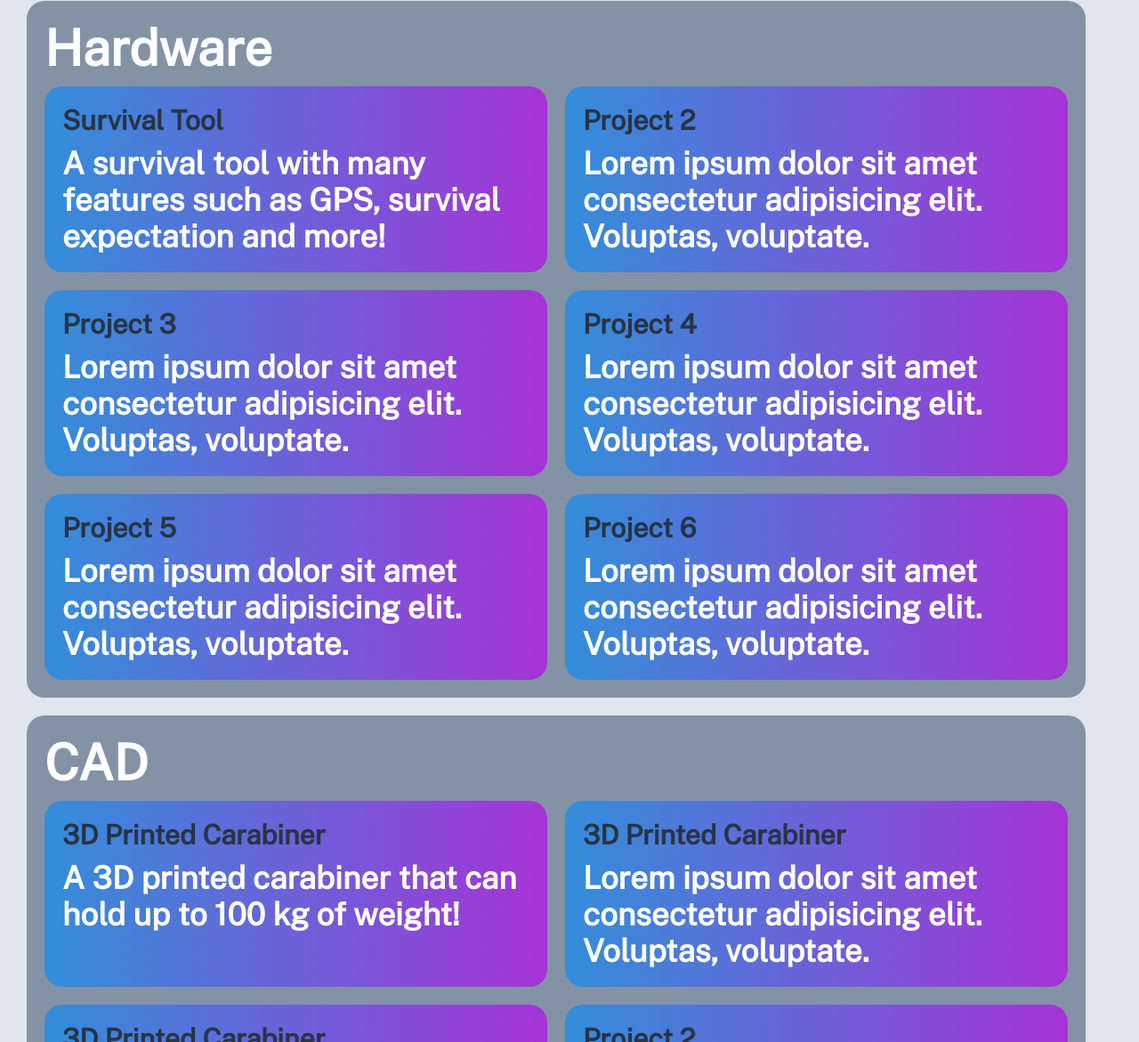
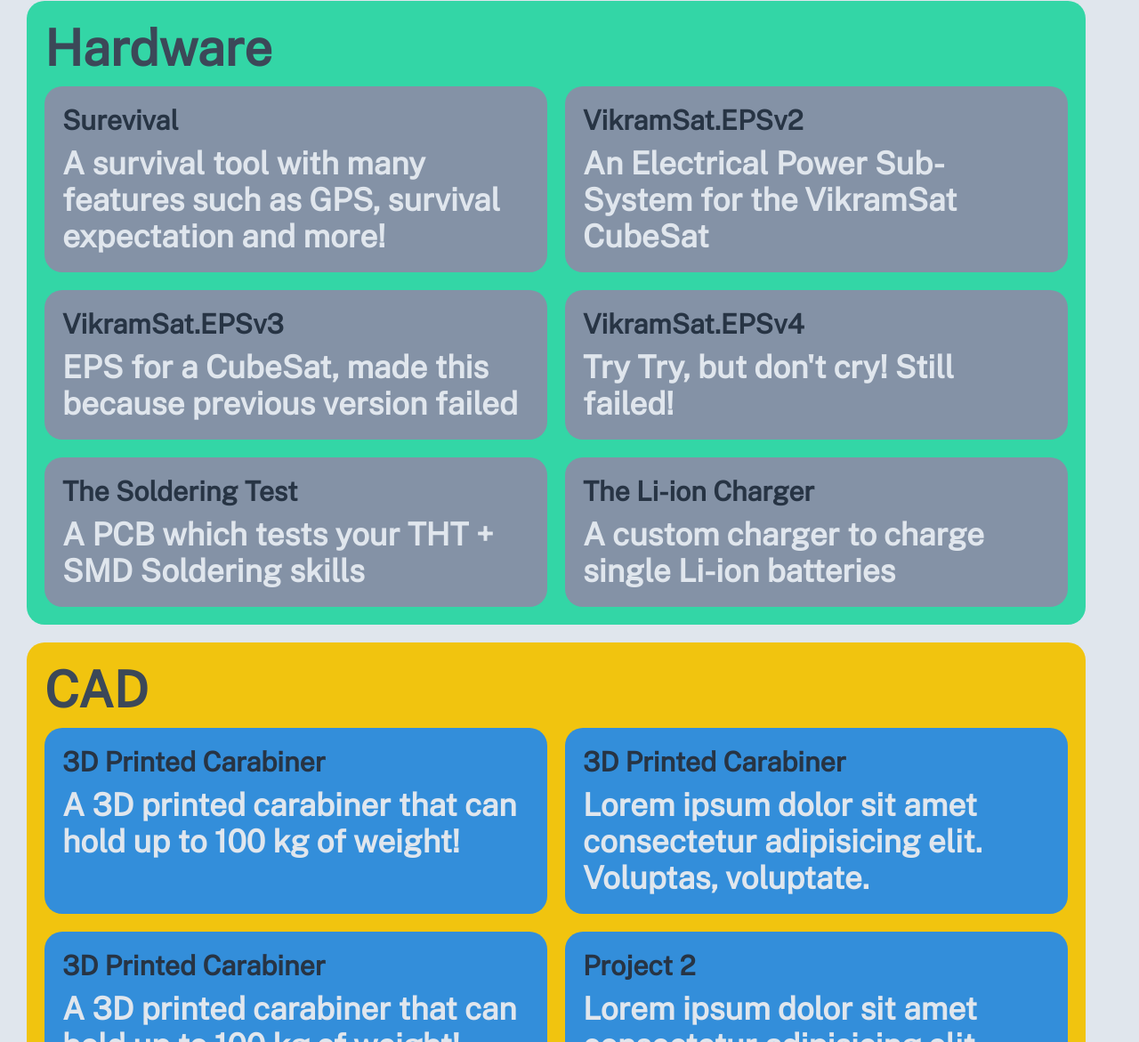
Before and after one commit to Rishaan2202/Personal-Web-v2, a plain HTML site: page index.html in a window 1280 px wide. Shown: the part 1629-2800 px from the top of the page at 89% size. Drawn offline with nearby package versions, Linux system fonts and the light colour scheme.

Commit message:
Added effects and Custom Cursor

```diff
--- a/animations.css
+++ b/animations.css
@@ -18,8 +18,12 @@
 
 #name:hover{
     scale: 1.1;
-    cursor: default;
+    cursor: url(./cursor.svg), auto;
     transition: all 0.3s ease;
+}
+
+#description:hover{
+    cursor: url(./cursor.svg), auto;
 }
 
 #navbar a:hover{
@@ -29,6 +33,24 @@
 
 .aboutCard:hover{
     scale: 1.05;
-    cursor: default;
+    cursor: url(./cursor.svg), auto;
     transition: all 0.3s ease;
 }
+
+.hardwareProject:hover{
+    scale: 1.05;
+    transition: all 0.3s ease;
+    cursor: pointer;
+}
+
+.cadProject:hover{
+    scale: 1.05;
+    transition: all 0.3s ease;
+    cursor: pointer;
+}
+
+.softwareProject:hover{
+    scale: 1.05;
+    transition: all 0.3s ease;
+    cursor: pointer;
+}
--- a/index.html
+++ b/index.html
@@ -119,34 +119,34 @@
 
             <div class="projectGrid">
 
-                <div class="projectCard" class="hardwareProject">
-                    <h4><a href="https://blueprint.hackclub.com/162">Survival Tool</a></h4>
+                <div class="hardwareProject">
+                    <h4><a href="https://blueprint.hackclub.com/projects/210">Surevival</a></h4>
                     <p>A survival tool with many features such as GPS, survival expectation and more!</p>
                 </div>
 
-                <div class="projectCard" class="hardwareProject">
-                    <h4><a href="project2.html">Project 2</a></h4>
-                    <p>Lorem ipsum dolor sit amet consectetur adipisicing elit. Voluptas, voluptate.</p>
+                <div class="hardwareProject">
+                    <h4><a href="https://blueprint.hackclub.com/projects/210">VikramSat.EPSv2</a></h4>
+                    <p>An Electrical Power Sub-System for the VikramSat CubeSat</p>
                 </div>
 
-                <div class="projectCard" class="hardwareProject">
-                    <h4><a href="project3.html">Project 3</a></h4>
-                    <p>Lorem ipsum dolor sit amet consectetur adipisicing elit. Voluptas, voluptate.</p>
+                <div class="hardwareProject">
+                    <h4><a href="https://github.com/Rishaan2202">VikramSat.EPSv3</a></h4>
+                    <p>EPS for a CubeSat, made this because previous version failed</p>
                 </div>
 
-                <div class="projectCard" class="hardwareProject">
-                    <h4><a href="project4.html">Project 4</a></h4>
-                    <p>Lorem ipsum dolor sit amet consectetur adipisicing elit. Voluptas, voluptate.</p>
+                <div class="hardwareProject">
+                    <h4><a href="https://blueprint.hackclub.com/projects/1014">VikramSat.EPSv4</a></h4>
+                    <p>Try Try, but don't cry! Still failed!</p>
                 </div>
 
-                <div class="projectCard" class="hardwareProject">
-                    <h4><a href="project5.html">Project 5</a></h4>
-                    <p>Lorem ipsum dolor sit amet consectetur adipisicing elit. Voluptas, voluptate.</p>
+                <div class="hardwareProject">
+                    <h4><a href="https://blueprint.hackclub.com/projects/1905">The Soldering Test</a></h4>
+                    <p>A PCB which tests your THT + SMD Soldering skills</p>
                 </div>
 
-                <div class="projectCard" class="hardwareProject">
-                    <h4><a href="project6.html">Project 6</a></h4>
-                    <p>Lorem ipsum dolor sit amet consectetur adipisicing elit. Voluptas, voluptate.</p>
+                <div class="hardwareProject">
+                    <h4><a href="https://blueprint.hackclub.com/projects/5863">The Li-ion Charger</a></h4>
+                    <p>A custom charger to charge single Li-ion batteries</p>
                 </div>
 
             </div>
@@ -159,22 +159,22 @@
 
             <div class="projectGrid">
 
-                <div class="projectCard" class="cadProject">
+                <div class="cadProject">
                     <h4><a href="#">3D Printed Carabiner</a></h4>
                     <p>A 3D printed carabiner that can hold up to 100 kg of weight!</p>
                 </div>
 
-                <div class="projectCard" class="cadProject">
+                <div class="cadProject">
                     <h4><a href="#">3D Printed Carabiner</a></h4>
                     <p>Lorem ipsum dolor sit amet consectetur adipisicing elit. Voluptas, voluptate.</p>
                 </div>
 
-                <div class="projectCard" class="cadProject">
+                <div class="cadProject">
                     <h4><a href="#">3D Printed Carabiner</a></h4>
                     <p>A 3D printed carabiner that can hold up to 100 kg of weight!</p>
                 </div>
 
-                <div class="projectCard" class="cadProject">
+                <div class="cadProject">
                     <h4><a href="#">Project 2</a></h4>
                     <p>Lorem ipsum dolor sit amet consectetur adipisicing elit. Voluptas, voluptate.</p>
                 </div>
@@ -189,22 +189,22 @@
 
             <div class="projectGrid">
 
-                <div class="projectCard" class="softwareProject">
+                <div class="softwareProject">
                     <h4><a href="#">Software Project 1</a></h4>
                     <p>A 3D printed carabiner that can hold up to 100 kg of weight!</p>
                 </div>
 
-                <div class="projectCard" class="softwareProject">
+                <div class="softwareProject">
                     <h4><a href="#">Software Project 2</a></h4>
                     <p>Lorem ipsum dolor sit amet consectetur adipisicing elit. Voluptas, voluptate.</p>
                 </div>
 
-                <div class="projectCard" class="softwareProject">
+                <div class="softwareProject">
                     <h4><a href="#">Software Project 3</a></h4>
                     <p>A 3D printed carabiner that can hold up to 100 kg of weight!</p>
                 </div>
 
-                <div class="projectCard" class="softwareProject">
+                <div class="softwareProject">
                     <h4><a href="#">Software Project 4</a></h4>
                     <p>Lorem ipsum dolor sit amet consectetur adipisicing elit. Voluptas, voluptate.</p>
                 </div>
--- a/main.css
+++ b/main.css
@@ -28,6 +28,7 @@
 body{
     background-color: var(--smoke);
     font-family: "Public Sans", "Sans Serif";
+    cursor: url(./cursor.svg), auto;
 }
 
 h1{
@@ -67,7 +68,7 @@ a{
     top: 360px;
     left: 30px;
     width: 750px;
-    color: var(--green);
+    color: var(--slate);
     cursor: default;
 }
 
@@ -122,21 +123,22 @@ a{
 }
 
 .aboutCard{
-    background: linear-gradient(90deg, var(--green), var(--purple));
+    background-color: var(--blue);
     padding: 20px;
     border-radius: 20px;
-    color: var(--lightest);
     font-size: 1.5em;
     width: 1150px;
 }
 
 .aboutCard h3{
+    color: var(--slate);
     font-size: 2em;
     font-weight: 700;
     margin-bottom: 10px;
 }
 
 .aboutCard p{
+    color: var(--smoke);
     font-size: 1.2em;
     font-weight: 400;
 }
@@ -162,10 +164,22 @@ a{
 .projectBranchCard{
     width: 1150px;
     height: fit-content;
-    background-color: var(--muted);
+    background-color: var(--yellow);
     border-radius: 20px;
-    color: var(--lightest);
+    color: var(--slate);
     padding: 20px;
+}
+
+#hardwareCard{
+    background-color: var(--green);
+}
+
+#softwareCard{
+    background-color: var(--cyan);
+}
+
+#hardwareProject h4{
+    color: var(--darkest);
 }
 
 .projectGrid{
@@ -187,14 +201,32 @@ a{
     color: transparent;
 }
 
-.projectCard{
-    background: linear-gradient(90deg, var(--blue), var(--purple));
+.hardwareProject{
+    background: var(--green);
+}
+
+.hardwareProject{
+    background-color: var(--muted);
     border-radius: 20px;
-    color: var(--lightest);
+    color: var(--smoke);
     padding: 20px;
 }
 
-.projectCard h4{
+.cadProject{
+    background-color: var(--blue);
+    border-radius: 20px;
+    color: var(--smoke);
+    padding: 20px;
+}
+
+.softwareProject{
+    background-color: var(--orange);
+    border-radius: 20px;
+    color: var(--steel);
+    padding: 20px;
+}
+
+.projectGrid h4{
     font-size: 1.9em;
     font-weight: 800;
     margin-bottom: 10px;
```
Also changed, not shown: cursor.svg (added).
